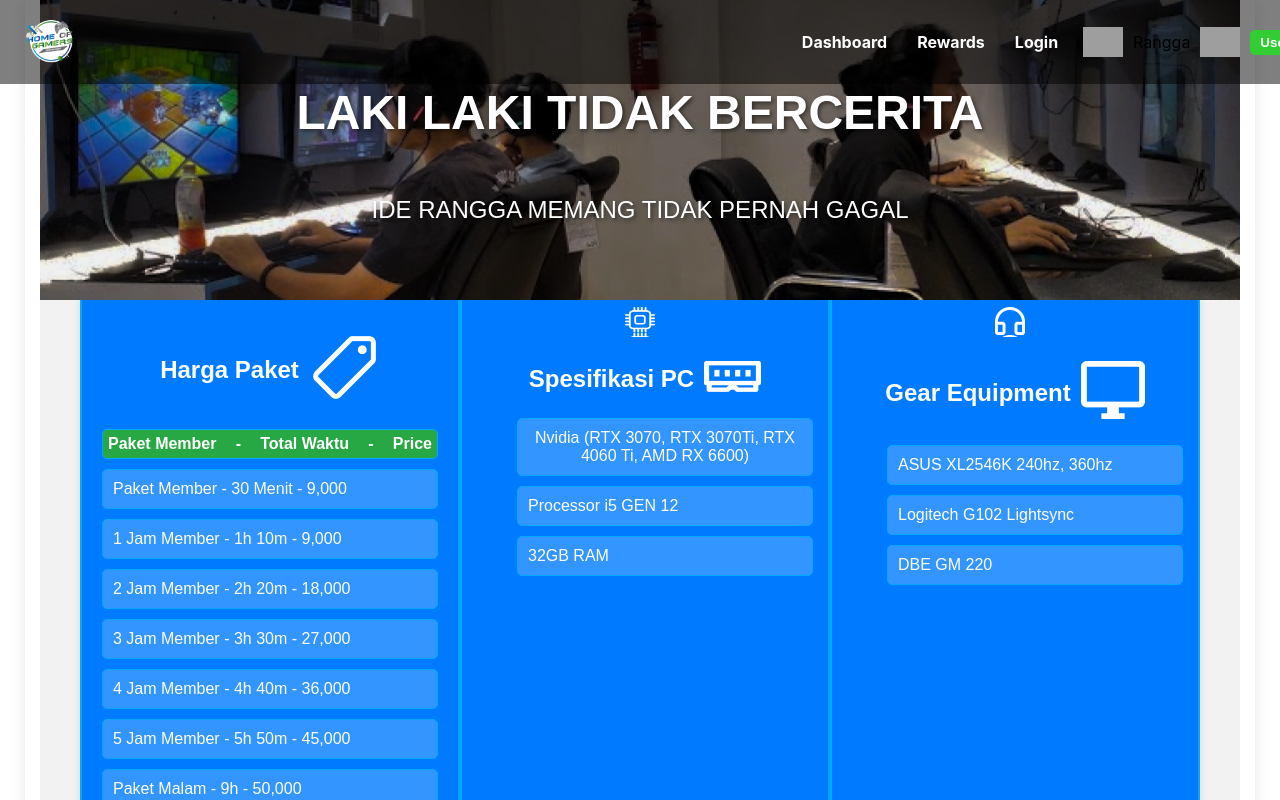
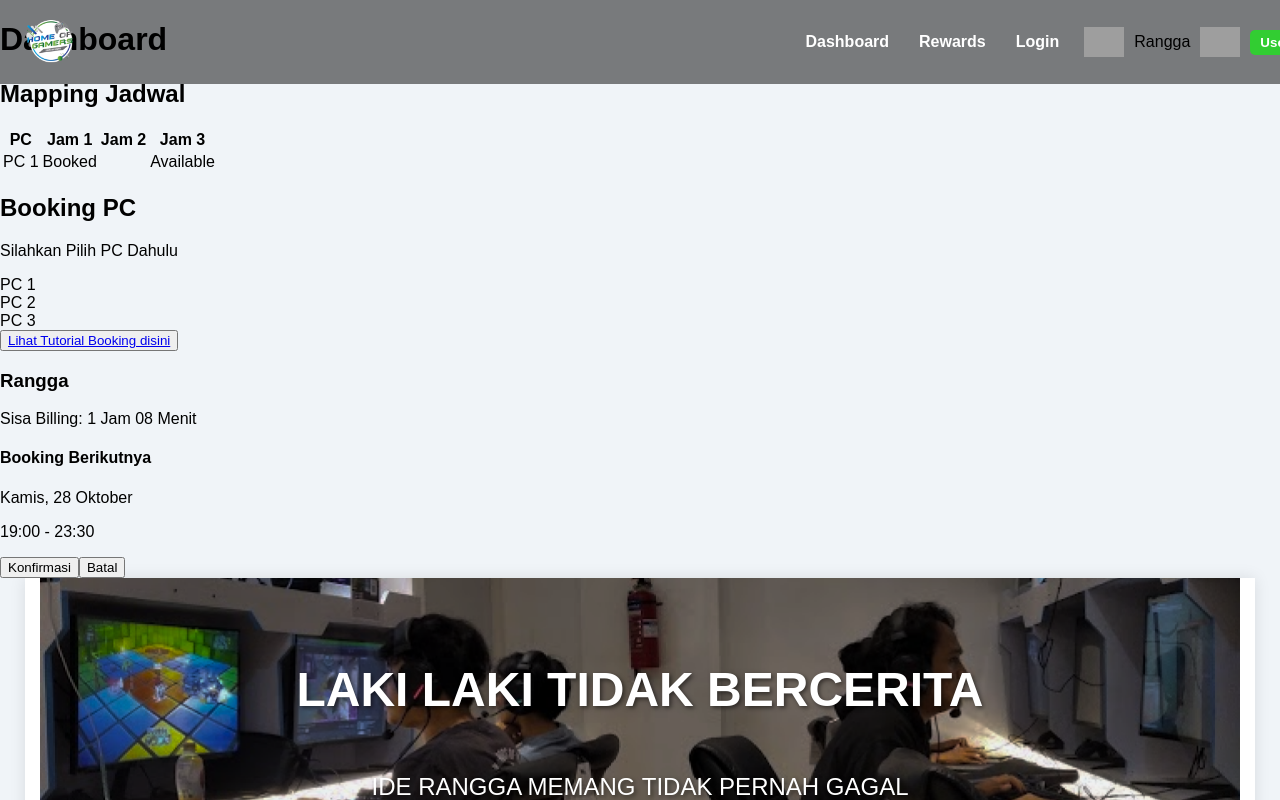
Before and after one commit to revalinocalvin/WebProjectHoG, a React (Create React App) app in the folder client/: page /dashboard in a window 1280 px wide. Shown: the top 800 px of the page. Built offline with nearby package versions, Linux system fonts and the light colour scheme; grey boxes are pictures that could not be loaded.

Commit message:
Fixed routing

```diff
--- a/client/src/App.js
+++ b/client/src/App.js
@@ -2,11 +2,17 @@ import React from 'react';
 import './App.css';
 import Navbar from './components/Navbar';
 import Footer from './components/Footer';
+import AppRoutes from './routes';
+import { BrowserRouter as Router, Routes, Route } from 'react-router-dom';
 
 function App() {
   return (
     <div className="App">
+      <Router>
         <Navbar />
+        <Routes>
+          <Route path="/*" element={<AppRoutes />} />
+        </Routes>
         <div className="landing-page">
           <header className="header">
             <h1>LAKI LAKI TIDAK BERCERITA</h1>
@@ -63,6 +69,7 @@ function App() {
           </div>
         </div>
         <Footer />
+      </Router>
     </div>
   );
 }
--- a/client/src/components/Navbar.js
+++ b/client/src/components/Navbar.js
@@ -1,6 +1,6 @@
 // Navbar.js
 import React from 'react';
-
+import { Link } from 'react-router-dom';
 import '../styles/navbar.css'; // Import the CSS file for styling
 
 const Navbar = () => {
@@ -10,9 +10,9 @@ const Navbar = () => {
         <img src="../hog-logo-bg.png" alt="Logo" />
       </div>
       <div className="navbar-links">
-        <a href="../pages/User/DashboardPage.js">Dashboard</a>
-        <a href="#rewards">Rewards</a>
-        <a href="../pages/Auth/LoginPage.js">Login</a>
+        <Link to="/dashboard">Dashboard</Link>
+        <Link to="/rewards">Rewards</Link>
+        <Link to="/login">Login</Link>
       </div>
       <div className="navbar-icons">
         <img src="/path/to/bell-icon.png" alt="Notifications" className="icon" />
--- a/client/src/routes.js
+++ b/client/src/routes.js
@@ -1,35 +1,40 @@
 import { BrowserRouter as Router, Route, Routes } from 'react-router-dom';
-import MainPage from './pages/Public/MainPage';
-import FAQPage from './pages/Public/FAQPage';
-import BookingTutorialPage from './pages/Public/BookingTutorialPage';
-import LoginPage from './pages/Auth/LoginPage.js';
-import RegistrationPage from './pages/Auth/RegistrationPage.js';
-import DashboardPage from './pages/User/DashboardPage.js';
-import PointsRedeemPage from './pages/User/PointsRedeemPage';
-import ProfilePage from './pages/User/ProfilePage';
-import EditProfilePage from './pages/User/EditProfilePage';
-import HistoryPage from './pages/User/HistoryPage';
-import AnnouncementPage from './pages/User/AnnouncementPage';
+//import MainPage from './pages/Public/MainPage';
+//import FAQPage from './pages/Public/FAQPage';
+//import BookingTutorialPage from './pages/Public/BookingTutorialPage';
+import LoginPage from './pages/Auth/LoginPage';
+//import RegistrationPage from './pages/Auth/RegistrationPage';
+import DashboardPage from './pages/User/DashboardPage';
+//import PointsRedeemPage from './pages/User/PointsRedeemPage';
+//import ProfilePage from './pages/User/ProfilePage';
+//import EditProfilePage from './pages/User/EditProfilePage';
+//import HistoryPage from './pages/User/HistoryPage';
+//import AnnouncementPage from './pages/User/AnnouncementPage';
 
 const AppRoutes = () => (
-  <Router>
+
     <Routes>
       {/* Public Routes */}
-      <Route path="/" element={<MainPage />} />
-      <Route path="/faq" element={<FAQPage />} />
-      <Route path="/booking-tutorial" element={<BookingTutorialPage />} />
       <Route path="/login" element={<LoginPage />} />
-      <Route path="/register" element={<RegistrationPage />} />
 
       {/* Protected Routes */}
       <Route path="/dashboard" element={<DashboardPage/>} />
-      <Route path="/points-redeem" element={<PointsRedeemPage />} />
-      <Route path="/profile" element={<ProfilePage />} />
-      <Route path="/edit-profile" element={<EditProfilePage />} />
-      <Route path="/history" element={<HistoryPage />} />
-      <Route path="/announcement" element={<AnnouncementPage />} />
+
     </Routes>
-  </Router>
+
 );
 
 export default AppRoutes;
+
+//<Route path="/" element={<MainPage />} />
+//<Route path="/faq" element={<FAQPage />} />
+//<Route path="/booking-tutorial" element={<BookingTutorialPage />} />
+//<Route path="/login" element={<LoginPage />} />
+//<Route path="/register" element={<RegistrationPage />} />
+
+//privatte
+//<Route path="/points-redeem" element={<PointsRedeemPage />} />
+//<Route path="/profile" element={<ProfilePage />} />
+//<Route path="/edit-profile" element={<EditProfilePage />} />
+//<Route path="/history" element={<HistoryPage />} />
+//<Route path="/announcement" element={<AnnouncementPage />} />
--- a/client/src/styles/loginPages.css
+++ b/client/src/styles/loginPages.css
@@ -11,7 +11,7 @@ body {
     justify-content: center;
     align-items: center;
     height: 100vh;
-    background: url('path/to/background-pattern.png') no-repeat center center fixed;
+
     background-size: cover;
 }
 
```
Lines whose indentation alone changed are shown as unchanged.
